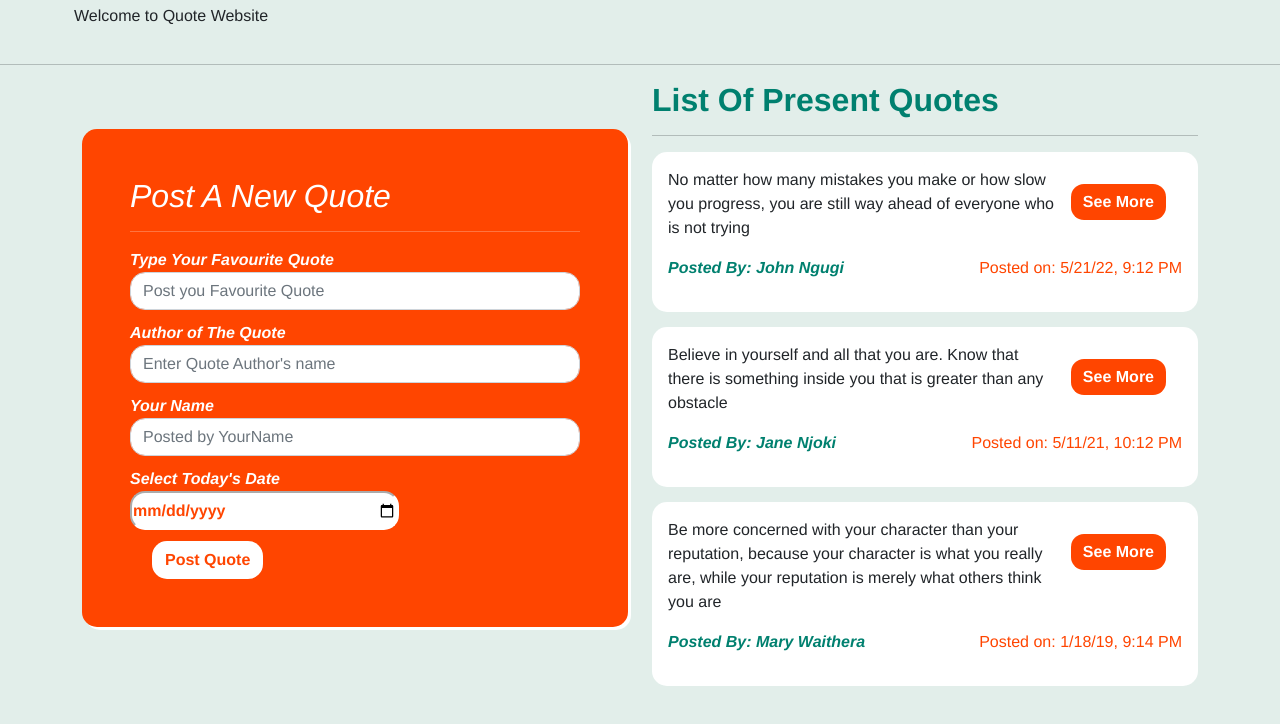
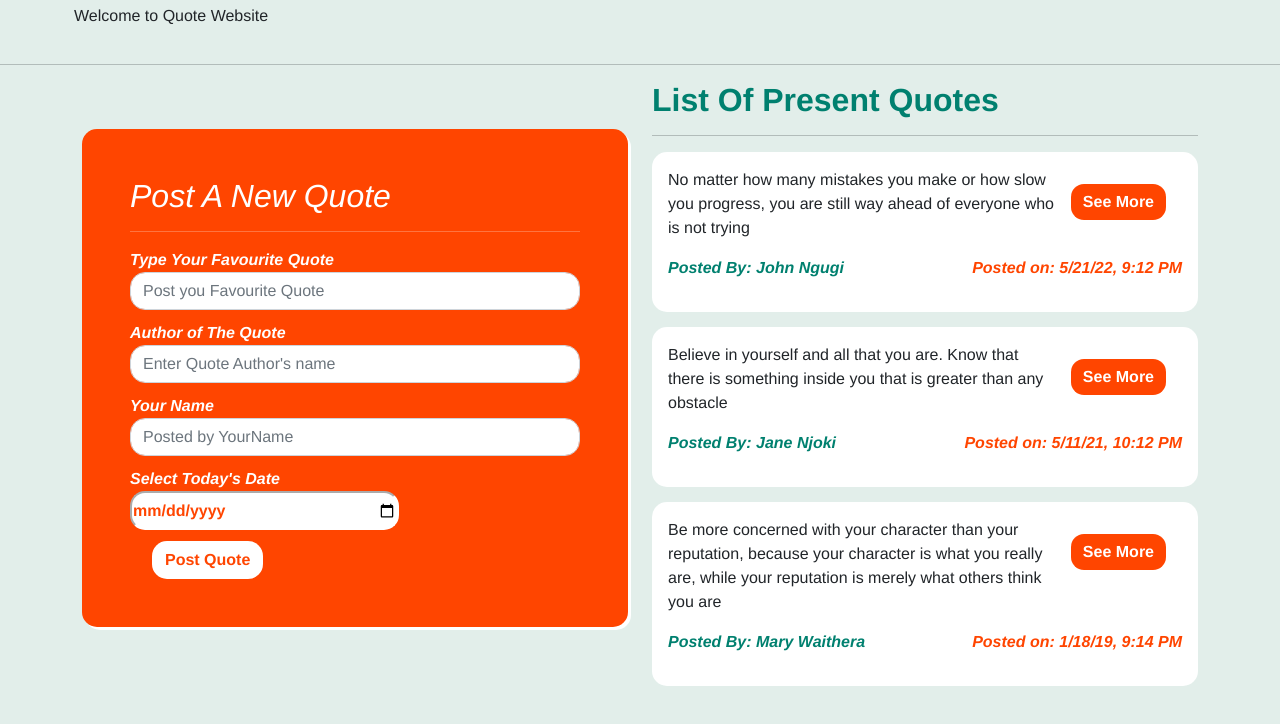
Before and after one commit to danknjoroge/Quotes, an Angular app: page / in a window 1280 px wide. Shown: the top 724 px of the page. Built offline with nearby package versions, Linux system fonts and the light colour scheme.

Commit message:
added float

```diff
--- a/src/app/quote-details/quote-details.component.css
+++ b/src/app/quote-details/quote-details.component.css
@@ -0,0 +1,13 @@
+.post{
+    float: right;
+}
+.auth{
+
+}
+button{
+    /* float: right; */
+}
+p{
+    font-style: italic;
+    font-weight: bold;
+}
--- a/src/app/quote-details/quote-details.component.html
+++ b/src/app/quote-details/quote-details.component.html
@@ -1,9 +1,8 @@
-<p>
-    AUTHOR::  {{quote.author|uppercase}}
-</p>
+
+<p class="post">Posted {{quote.postDate|dateCount}} days ago</p>
+<p class="auth"> AUTHOR::  {{quote.author|uppercase}}</p>
 <button (click)= 'deleteQuote(true)'class="btn btn-danger">Delete Quote</button>
 <!-- <p>{{quote.submitter}}</p>
 <p>
     {{quote.postDate|date}}
 </p> -->
-<p>Posted {{quote.postDate|dateCount}} days ago</p>
--- a/src/app/quote/quote.component.css
+++ b/src/app/quote/quote.component.css
@@ -21,6 +21,8 @@
 .poston{
     float: right;
     color: orangered;
+    font-weight: bold;
+    font-style: italic;
 
 }
 h2{
```
